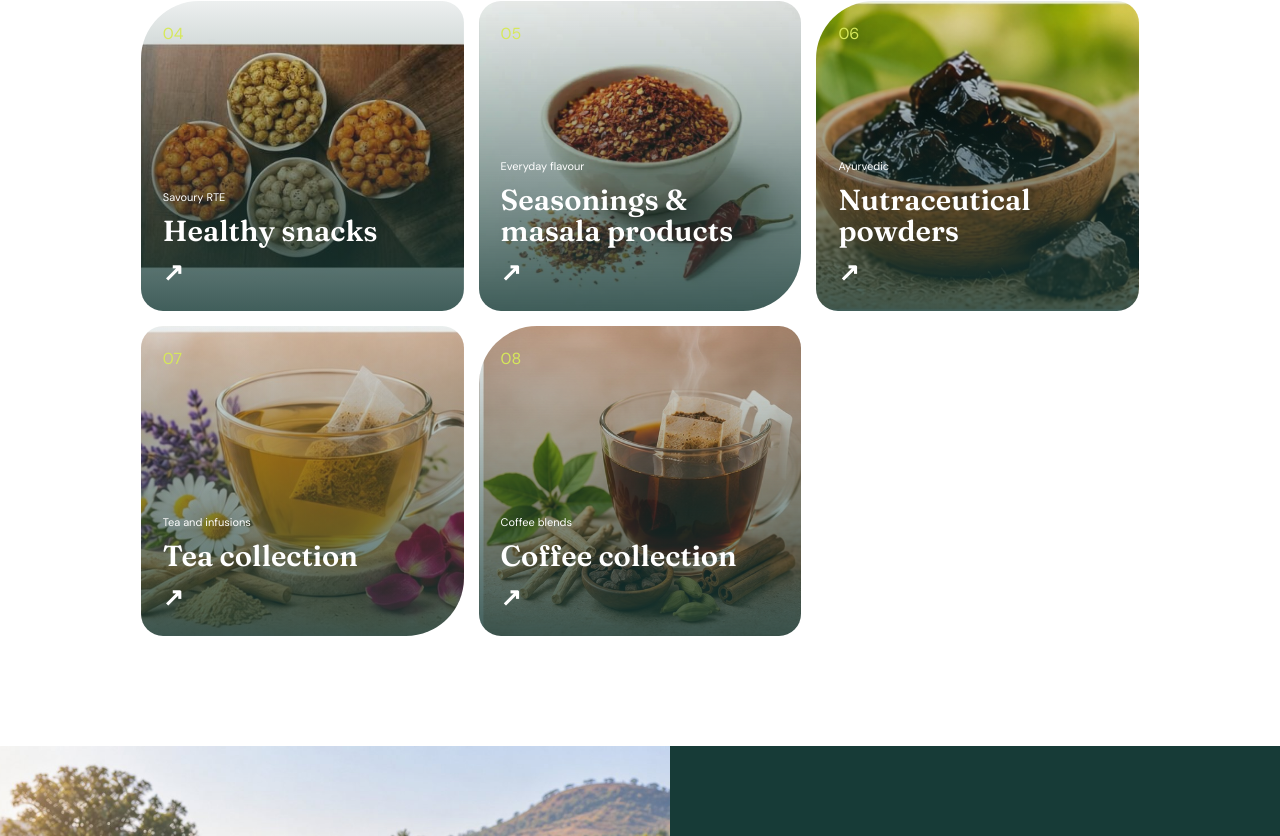
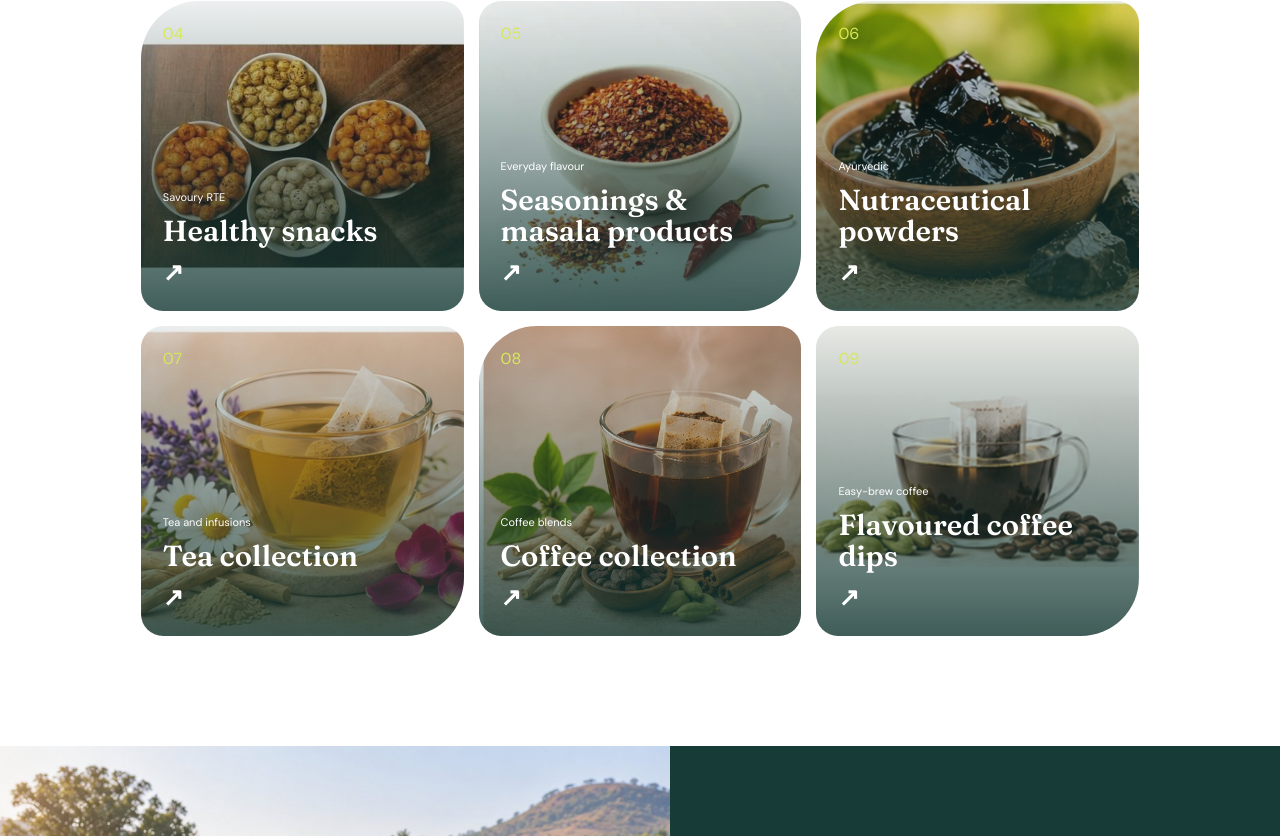
Before and after one commit to Digital-Trainee/rumirafoods, a React (Vite) app: page / in a window 1280 px wide. Shown: the part 1473-2309 px from the top of the page. Built offline with nearby package versions, Linux system fonts and the light colour scheme.

Commit message:
Restore four flavoured coffee products

```diff
--- a/scripts/check-seo-pages.mjs
+++ b/scripts/check-seo-pages.mjs
@@ -20,7 +20,7 @@ const products = [
 ];
 for (const product of products) {
   const html = await readFile(join(dist, `meta/products/${product.id}.html`), 'utf8');
-  if (!html.includes(`/product-images/${product.image.split('/').pop()}`)) errors.push(`${product.id}: image metadata is incorrect`);
+  if (!html.includes(product.image)) errors.push(`${product.id}: image metadata is incorrect`);
   const mime = product.image.endsWith('.png') ? 'image/png' : 'image/jpeg';
   if (!html.includes(`property="og:image:type" content="${mime}"`)) errors.push(`${product.id}: image MIME type is incorrect`);
 }
--- a/src/ProductCatalogue.jsx
+++ b/src/ProductCatalogue.jsx
@@ -14,11 +14,11 @@ function Brand({ navigate, light = false }) {
 }
 
 function Photo({ product, large }) {
-  const isDipProduct = ['coffee-dips', 'herbal-teas'].includes(product.groupId);
+  const isDipProduct = ['coffee-dips', 'flavoured-coffee', 'herbal-teas'].includes(product.groupId);
   const isClientPhoto = product.image.includes('-client.') || ['snacks-chips-combo', 'botanicals-black-haldi'].includes(product.id);
   const isPortraitCoffee = ['coffee-dips-focus', 'coffee-dips-saffron-royal'].includes(product.id);
   const isWidePowder = product.groupId === 'powders' && isClientPhoto;
-  const shape = isWidePowder ? 'wide' : isPortraitCoffee ? 'portrait' : product.groupId === 'coffee-dips' ? 'square' : isClientPhoto || product.groupId === 'herbal-teas' ? 'landscape' : '';
+  const shape = isWidePowder ? 'wide' : isPortraitCoffee ? 'portrait' : product.groupId === 'coffee-dips' ? 'square' : isClientPhoto || ['herbal-teas', 'flavoured-coffee'].includes(product.groupId) ? 'landscape' : '';
   return <div className={`px-photo${large ? ' px-photo-large' : ''}${isDipProduct ? ' px-photo-dip' : ''}${isClientPhoto ? ' px-photo-client' : ''}${shape ? ` px-photo-${shape}` : ''}`}>
     <img src={product.image} alt={product.imageAlt || product.name} loading={large ? 'eager' : 'lazy'} />
   </div>;
--- a/src/catalog.js
+++ b/src/catalog.js
@@ -9,12 +9,14 @@ export const groups = [
   { id: 'seasonings', name: 'Seasonings & masalas', title: 'Seasonings & masala products', audience: 'Everyday flavour', intro: 'Aromatic ingredients · Controlled blending · Consistent seasoning performance' },
   { id: 'botanicals', name: 'Nutraceuticals', title: 'Nutraceuticals', audience: '', intro: 'Verified sourcing · Identity testing · Defined specifications' },
   { id: 'herbal-teas', name: 'Tea', title: 'Tea collection', audience: 'Tea and infusions', intro: 'Botanical blends · Everyday rituals · Nine distinctive teas' },
-  { id: 'coffee-dips', name: 'Coffee', title: 'Coffee collection', audience: 'Coffee blends', intro: 'Aromatic coffee · Botanical ingredients · Five distinctive blends' }
+  { id: 'coffee-dips', name: 'Coffee', title: 'Coffee collection', audience: 'Coffee blends', intro: 'Aromatic coffee · Botanical ingredients · Five distinctive blends' },
+  { id: 'flavoured-coffee', name: 'Flavoured coffee', title: 'Flavoured coffee dips', audience: 'Easy-brew coffee', intro: 'Berry · Orange · Cardamom · Chocolate' }
 ];
 
 export const catalog = [...productData, ...dipProducts].map((product) => ({ ...product, group: groups.find((group) => group.id === product.groupId) }));
 const categoryImages = {
   'coffee-dips': '/product-images/coffee-ashwagandha.jpg',
+  'flavoured-coffee': '/dip-product-images/flavoured-coffee-cardamom.jpg',
   'herbal-teas': '/product-images/tea-ashwagandha-calm.jpg'
 };
 
--- a/src/dip-products.json
+++ b/src/dip-products.json
@@ -124,5 +124,33 @@
     "ingredients": "Coffee, Brahmi, Lion's Mane Mushroom Extract, Cacao, Cinnamon",
     "benefits": "Combines coffee with traditional and functional botanicals for a focus-oriented coffee experience.",
     "image": "/product-images/coffee-focus.jpg"
+  },
+  {
+    "id": "flavoured-coffee-berry",
+    "name": "Berry Coffee Dip",
+    "groupId": "flavoured-coffee",
+    "description": "A fruity, aromatic coffee blend with berry-inspired flavour notes, offering a refreshing twist on your regular coffee ritual.",
+    "image": "/dip-product-images/flavoured-coffee-berry.jpg"
+  },
+  {
+    "id": "flavoured-coffee-orange",
+    "name": "Orange Coffee Dip",
+    "groupId": "flavoured-coffee",
+    "description": "Bright citrus notes meet rich coffee in this distinctive blend, creating a fragrant cup with a fresh orange-inspired finish.",
+    "image": "/dip-product-images/flavoured-coffee-orange.jpg"
+  },
+  {
+    "id": "flavoured-coffee-cardamom",
+    "name": "Cardamom Coffee Dip",
+    "groupId": "flavoured-coffee",
+    "description": "A warm, aromatic blend that pairs coffee with the familiar fragrance of cardamom for a refined take on a classic flavour combination.",
+    "image": "/dip-product-images/flavoured-coffee-cardamom.jpg"
+  },
+  {
+    "id": "flavoured-coffee-chocolate",
+    "name": "Chocolate Coffee Dip",
+    "groupId": "flavoured-coffee",
+    "description": "Rich coffee meets indulgent chocolate notes in a smooth, satisfying blend made for those who enjoy a hint of cocoa in their cup.",
+    "image": "/dip-product-images/flavoured-coffee-chocolate.jpg"
   }
 ]
```
